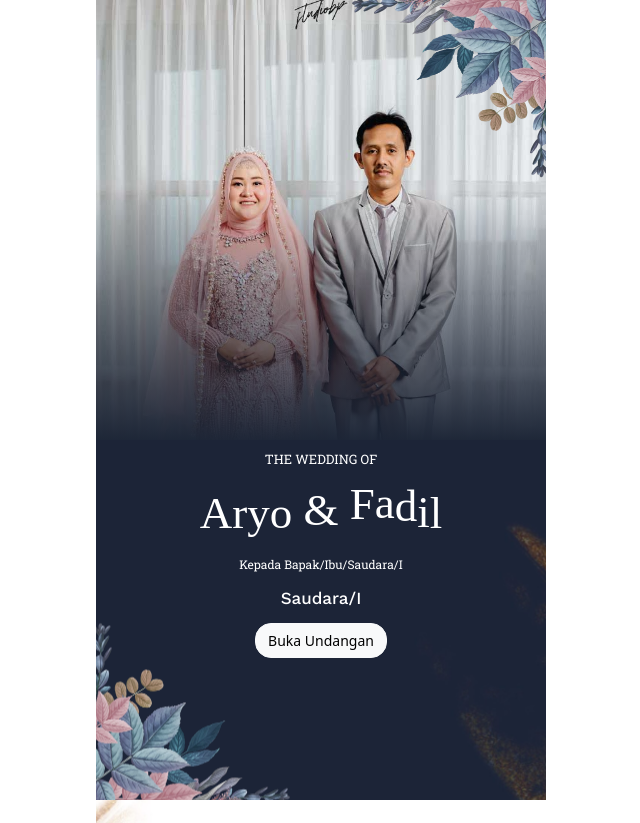
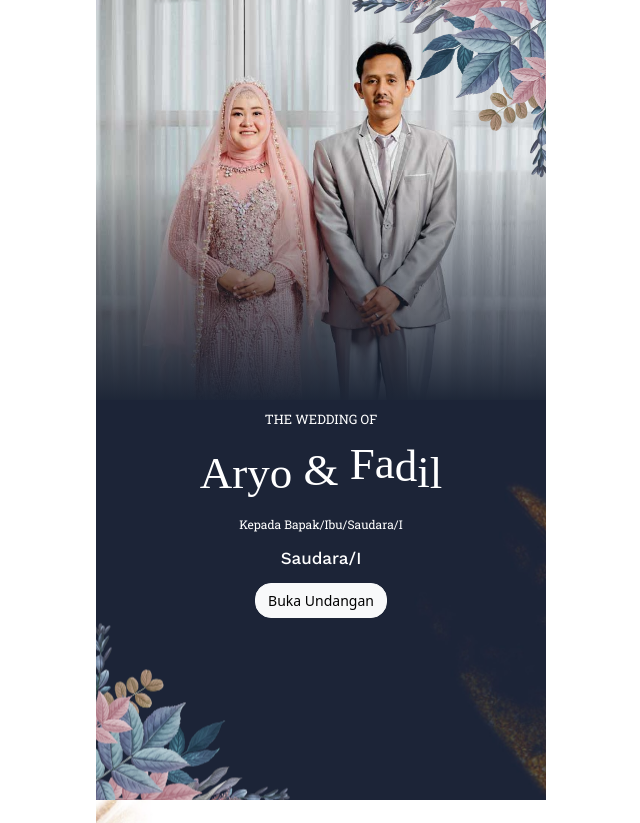
Before and after one commit to bagakibadi/wedding, a plain HTML site: page index.html in a window 1280 px wide. Shown: the top 823 px of the page, without its empty margins (319-959 px from the left). Drawn offline with nearby package versions, Linux system fonts and the light colour scheme; no server answers; a web font is replaced by a local one.

Commit message:
Add files via upload

```diff
--- a/assets/js/index.js
+++ b/assets/js/index.js
@@ -182,6 +182,7 @@ function playAudio() {
     amplopDigital.classList.remove('h-100vh')
   }
   document.querySelector("audio").play();
+  document.getElementById('page-2').scrollIntoView()
 }
 
 document.querySelector("audio").play();
--- a/assets/style/style.css
+++ b/assets/style/style.css
@@ -48,7 +48,7 @@ section {
 }
 
 .content-top {
-    height: 55vh;
+    height: 50vh;
 }
 
 .content-bot-2 {
@@ -80,7 +80,7 @@ section {
 
 .content-bot {
     position: relative;
-    height: 45vh;
+    height: 50vh;
     background: url('../images/back-bot-1.png') no-repeat;
     background-size: cover;
 }
@@ -103,7 +103,7 @@ section {
     width: 100%;
     height: 100%;
     background-image: url("../images/gallery-4.jpg");
-    background-position: top center;
+    background-position: 0px -70px;
     background-size: cover;
 }
 
```
